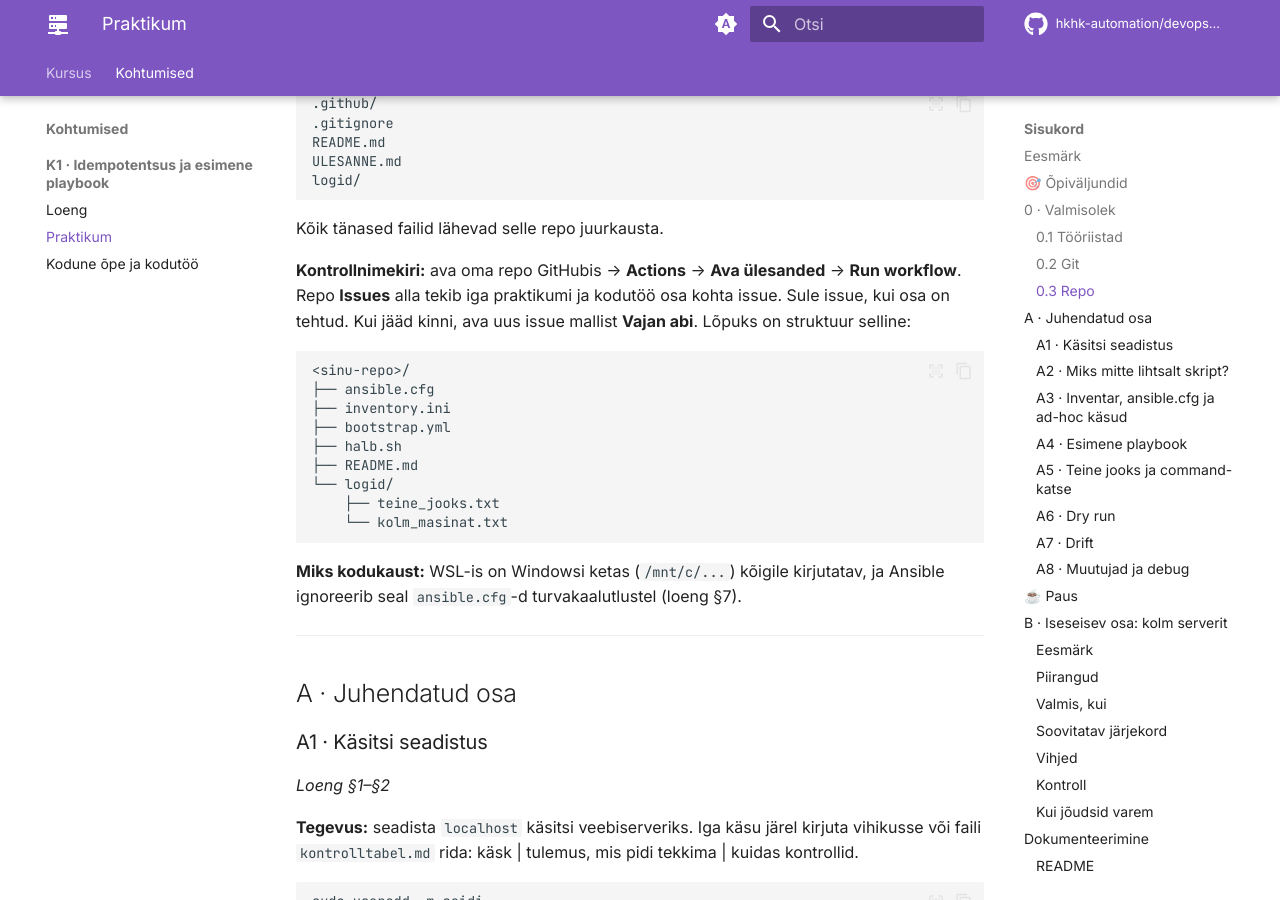
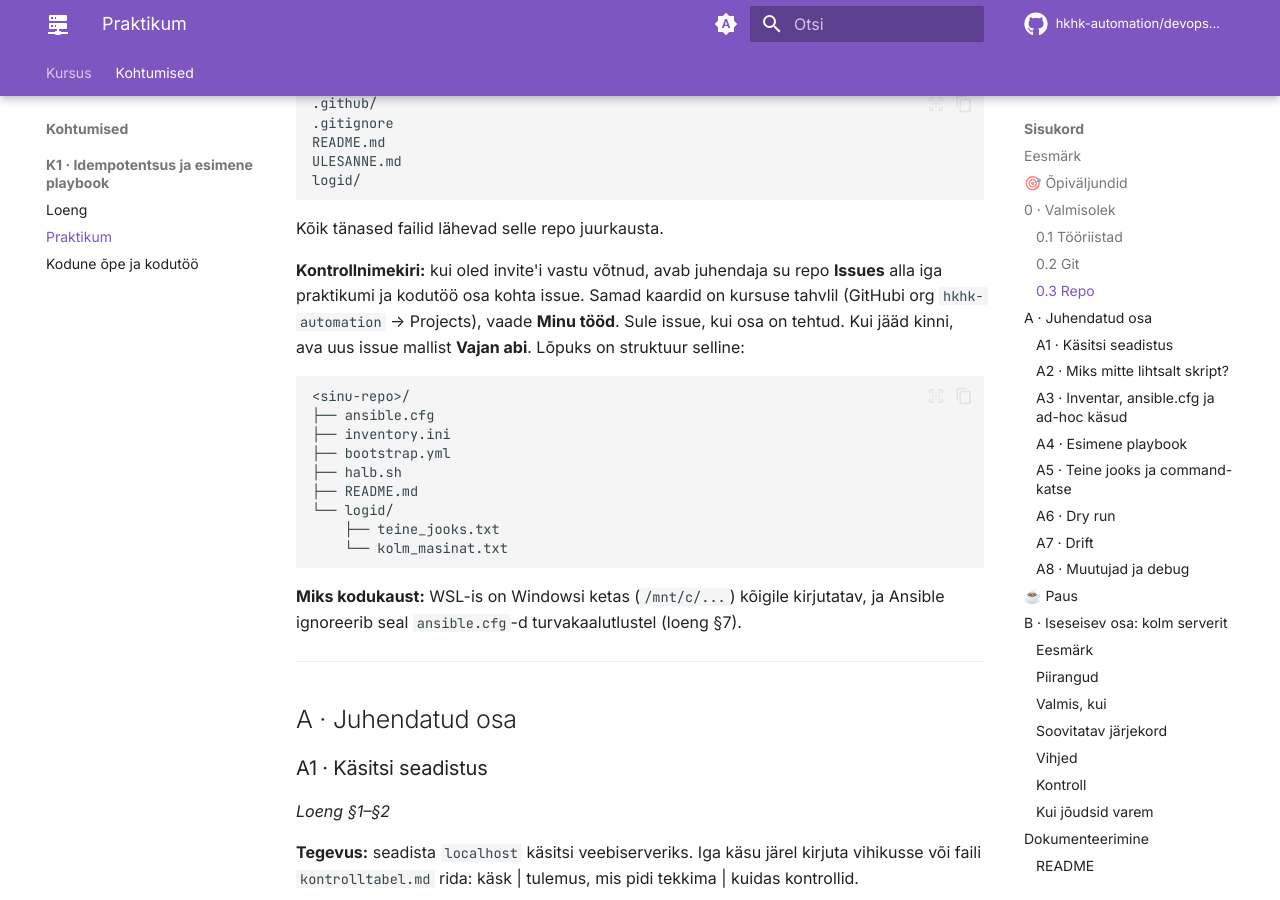
Before and after one commit to hkhk-automation/devops-lite, an MkDocs documentation site: the page built from docs/week01/lab.md, in a window 1280 px wide and 900 px high, scrolled down 2892 px. Built offline with MkDocs 1.6.1 and Material for MkDocs 9.7.7, drawn with Linux system fonts in a browser that asks for light colours; comment, search, counter and statistics services are not loaded.

Commit message:
K1: tahvel

````diff
--- a/docs/week01/lab.md
+++ b/docs/week01/lab.md
@@ -113,7 +113,7 @@ logid/
 
 Kõik tänased failid lähevad selle repo juurkausta.
 
-**Kontrollnimekiri:** ava oma repo GitHubis → **Actions** → **Ava ülesanded** → **Run workflow**. Repo **Issues** alla tekib iga praktikumi ja kodutöö osa kohta issue. Sule issue, kui osa on tehtud. Kui jääd kinni, ava uus issue mallist **Vajan abi**. Lõpuks on struktuur selline:
+**Kontrollnimekiri:** kui oled invite'i vastu võtnud, avab juhendaja su repo **Issues** alla iga praktikumi ja kodutöö osa kohta issue. Samad kaardid on kursuse tahvlil (GitHubi org `hkhk-automation` → Projects), vaade **Minu tööd**. Sule issue, kui osa on tehtud. Kui jääd kinni, ava uus issue mallist **Vajan abi**. Lõpuks on struktuur selline:
 
 ```
 <sinu-repo>/
````
